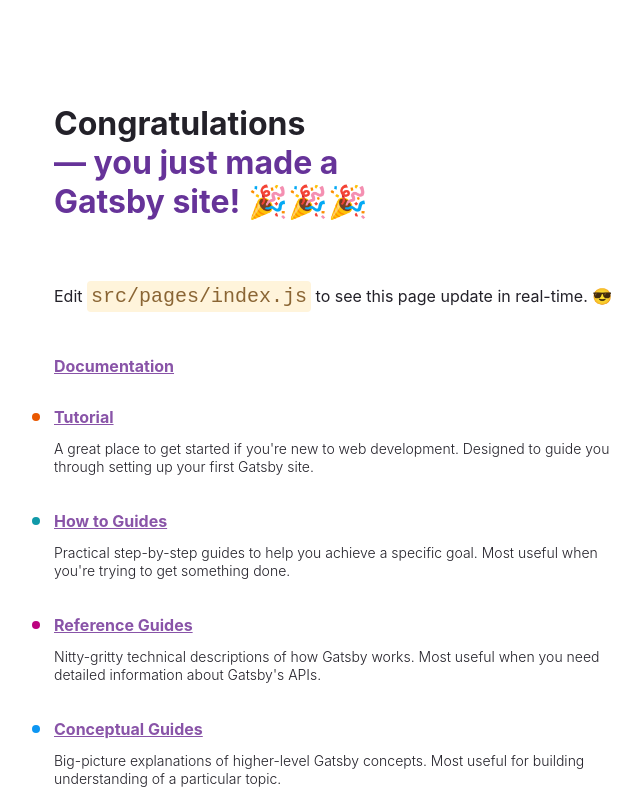
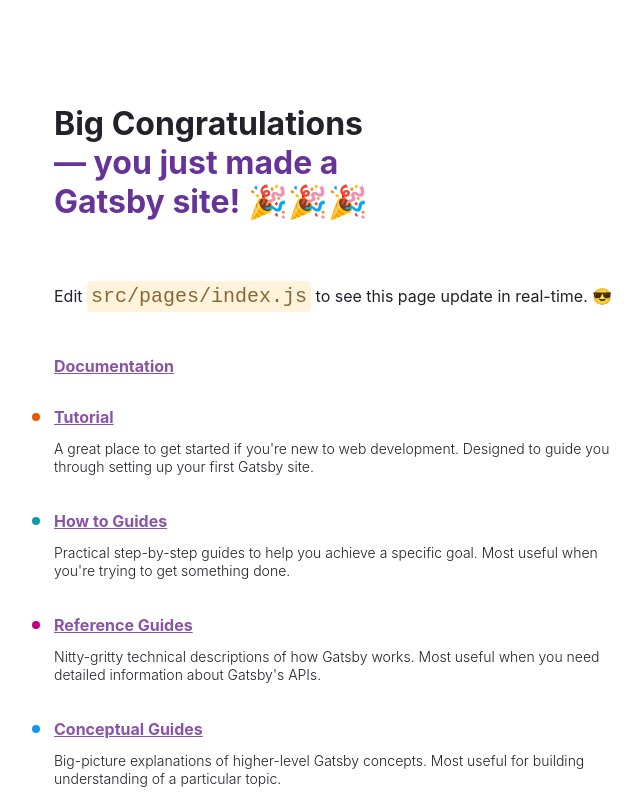
Before and after one commit to nikhilrstg18/notes, a Gatsby site: page / in a window 1280 px wide. Shown: the top 800 px of the page, without its empty margins (50-692 px from the left). Built offline with nearby package versions, Linux system fonts and the light colour scheme; Gatsby itself is replaced by a stand-in of ours.

Commit message:
test for git hub action setup

```diff
--- a/src/pages/index.js
+++ b/src/pages/index.js
@@ -127,7 +127,7 @@
   return (
     <main style={pageStyles}>
       <h1 style={headingStyles}>
-        Congratulations
+        Big Congratulations
         <br />
         <span style={headingAccentStyles}>— you just made a Gatsby site! 🎉🎉🎉</span>
       </h1>
```
